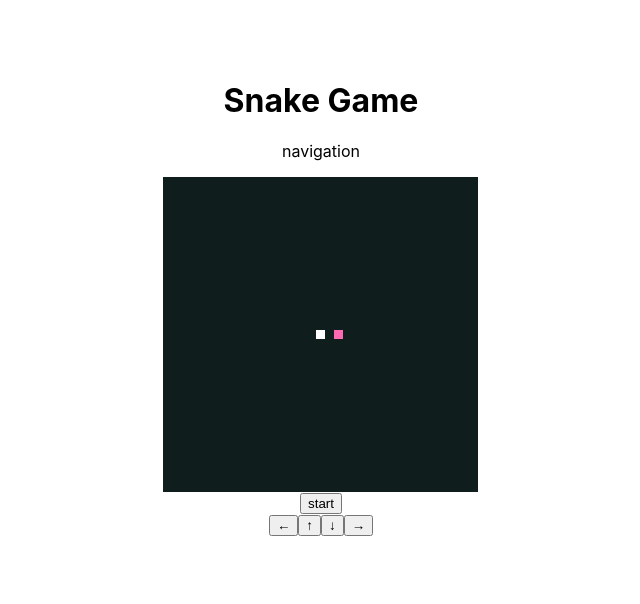
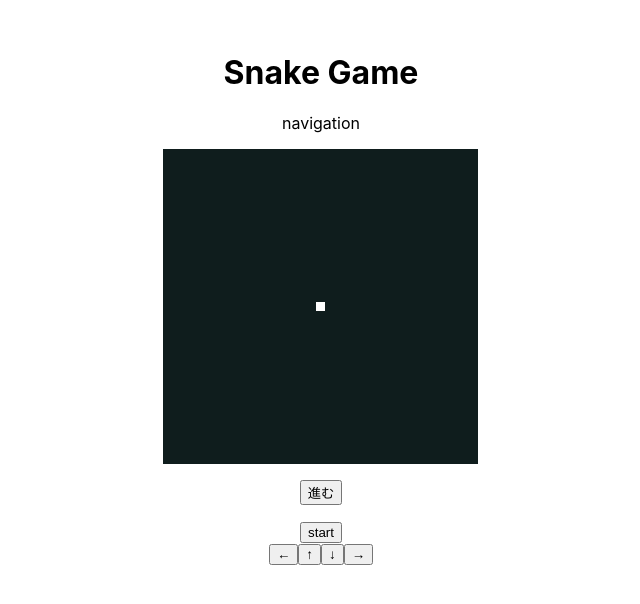
Before and after one commit to y4shiro/y4shiro-techpit-react-snake-game, a React (Create React App) app: page / in a window 1280 px wide. Shown: the part 102-706 px from the top of the page, without its empty margins (319-959 px from the left). Built offline with nearby package versions, Linux system fonts and the light colour scheme.

Commit message:
スネークを手動で移動できるよう実装

```diff
--- a/src/App.tsx
+++ b/src/App.tsx
@@ -1,4 +1,4 @@
-import React from 'react';
+import React, { useEffect, useState } from 'react';
 
 import Navigation from './components/Navigation';
 import Field from './components/Field';
@@ -6,9 +6,33 @@
 import ManipulationPanel from './components/ManipulationPanel';
 import { initFields } from './utils';
 
-const fields = initFields(35);
+type PositionType = {
+  x: number;
+  y: number;
+};
+
+const initialPosition: PositionType = { x: 17, y: 17 };
+const initialValues = initFields(35, initialPosition);
 
 const App: React.FC = () => {
+  const [fields, setFields] = useState(initialValues);
+  const [position, setPosition] = useState<PositionType>();
+
+  useEffect(() => {
+    setPosition(initialPosition);
+  }, []);
+
+  const goUp = () => {
+    if (position) {
+      const { x, y } = position;
+      const nextY = Math.max(y - 1, 0);
+      fields[y][x] = '';
+      fields[nextY][x] = 'snake';
+      setPosition({ x, y: nextY });
+      setFields(fields);
+    }
+  };
+
   return (
     <div className="App">
       <header className="header">
@@ -20,6 +44,9 @@
       <main className="main">
         <Field fields={fields} />
       </main>
+      <div style={{ padding: '16px' }}>
+        <button onClick={goUp}>進む</button>
+      </div>
       <footer className="footer">
         <Button />
         <ManipulationPanel />
--- a/src/utils/index.ts
+++ b/src/utils/index.ts
@@ -1,4 +1,8 @@
-export const initFields = (fieldSize: number): string[][] => {
+type InitFieldsType = {
+  (fieldSize: number, initialPosition: { x: number; y: number }): string[][];
+};
+
+export const initFields: InitFieldsType = (fieldSize, initialPosition) => {
   const fields: string[][] = [];
 
   for (let i = 0; i < fieldSize; i++) {
@@ -6,9 +10,7 @@
     fields.push(cols);
   }
 
-  // 仮置
-  fields[17][17] = 'snake';
-  fields[17][19] = 'food';
+  fields[initialPosition.y][initialPosition.x] = 'snake';
 
   return fields;
 };
```
